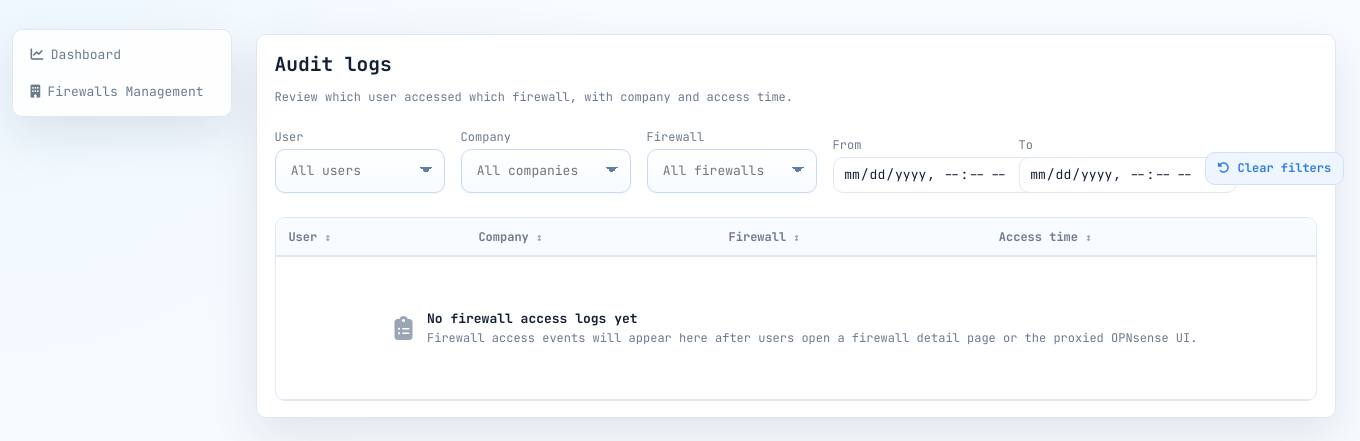
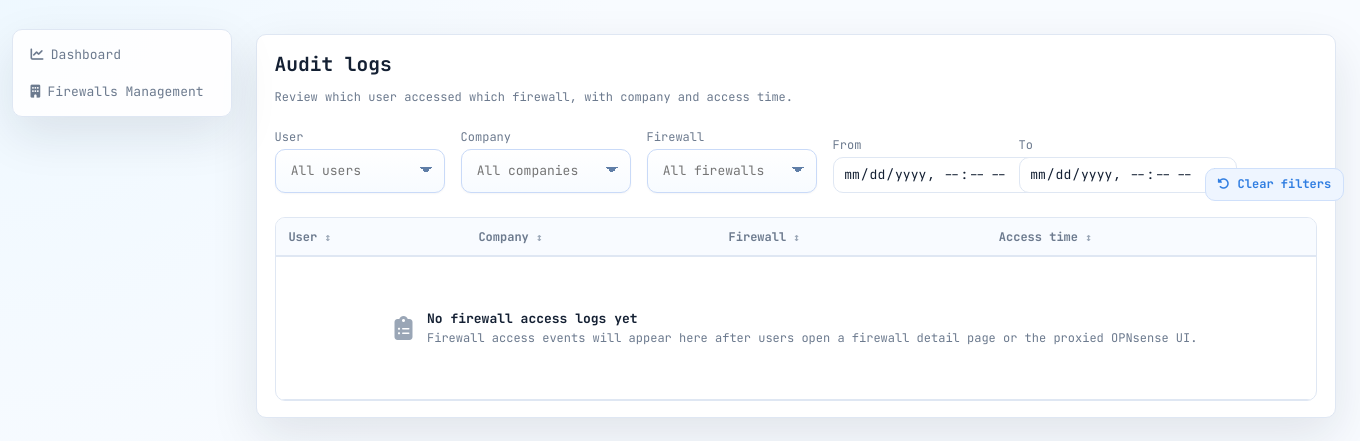
Before and after one commit to albercuba/OPNsense-Hub, a FastAPI app: template dashboard/app/templates/audit_logs.html in a window 1360 px wide. Shown: the part 43-484 px from the top of the page. Run offline with FastAPI, Linux system fonts and the light colour scheme; the template is opened without the code that fills it, so the values that code supplies are empty; parts of the project's set-up code (start-up, migrations or seed data) failed here and were passed over.

Commit message:
style: align audit log clear button with date filters

```diff
--- a/dashboard/app/static/style.css
+++ b/dashboard/app/static/style.css
@@ -1393,14 +1393,10 @@ table {
     overflow: auto;
 }
 .audit-log-filter-actions {
-    display: grid;
-    gap: 0.45rem;
-    margin-bottom: 1rem;
+    display: flex;
+    align-items: end;
+    margin-bottom: 0;
     align-self: end;
-}
-.audit-log-filter-actions span {
-    color: var(--muted);
-    font-size: 12px;
 }
 .audit-log-filter-actions .button {
     white-space: nowrap;
--- a/dashboard/app/templates/audit_logs.html
+++ b/dashboard/app/templates/audit_logs.html
@@ -72,7 +72,6 @@
         <div
             class="dashboard-filter-actions companies-filter-actions audit-log-filter-actions"
         >
-            <span>&nbsp;</span>
             <button
                 class="button secondary button-small"
                 type="reset"
```
